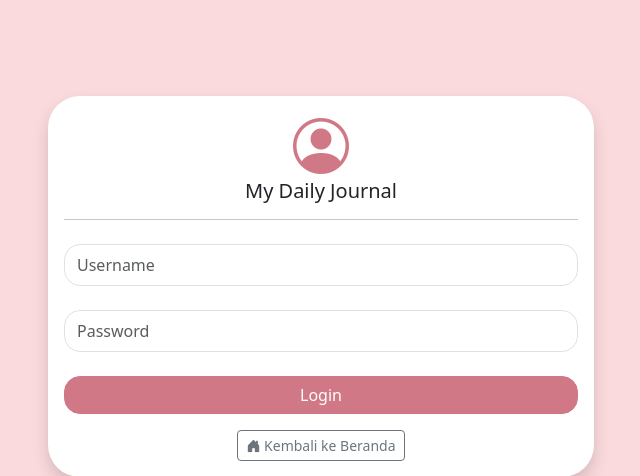
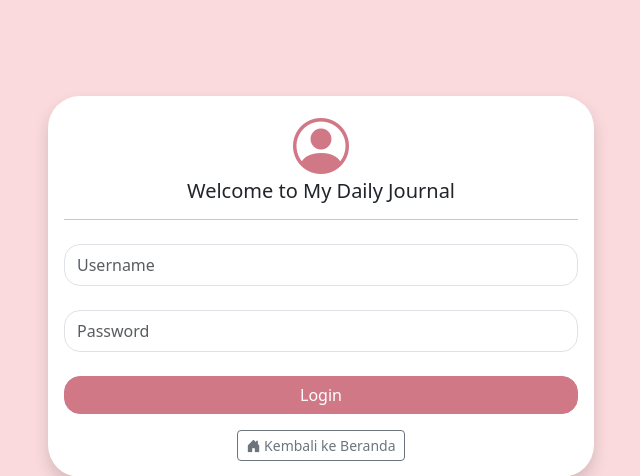
Before and after one commit to deviapermata/dailyjournal, a PHP site: page /login.php in a window 1280 px wide. Shown: the top 476 px of the page, without its empty margins (319-959 px from the left). Run offline with PHP 8.4, Linux system fonts and the light colour scheme.

Commit message:
ubah judul form login

```diff
--- a/login.php
+++ b/login.php
@@ -127,7 +127,7 @@ if ($_SERVER["REQUEST_METHOD"] == "POST") {
                     <div class="card-body">
                         <div class="text-center mb-3">
                             <i class="bi bi-person-circle h1 display-4 text-primary"></i>
-                            <p class="h5">My Daily Journal</p>
+                            <p class="h5">Welcome to My Daily Journal</p>
                             <hr />
                         </div>
 
```
